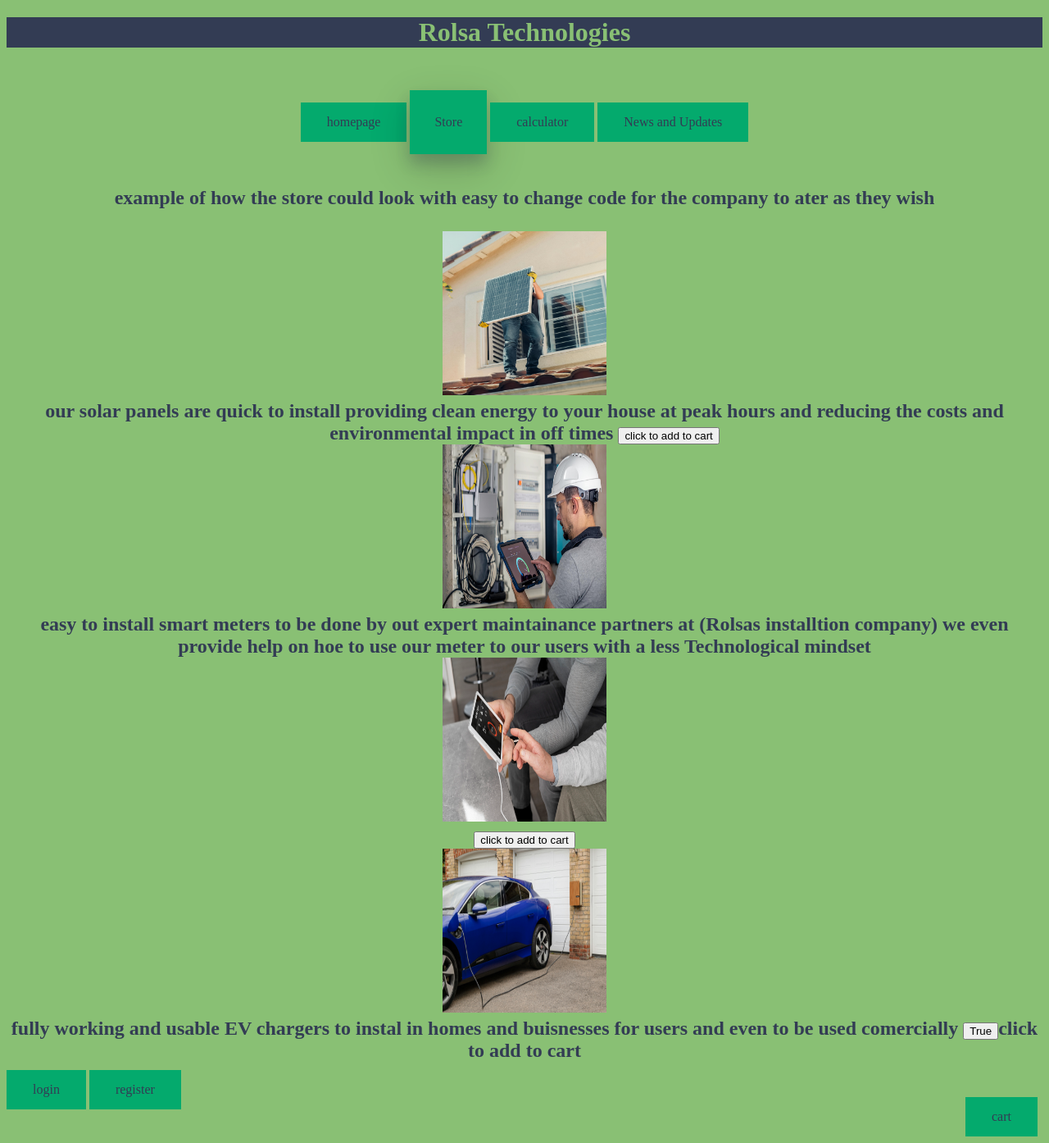
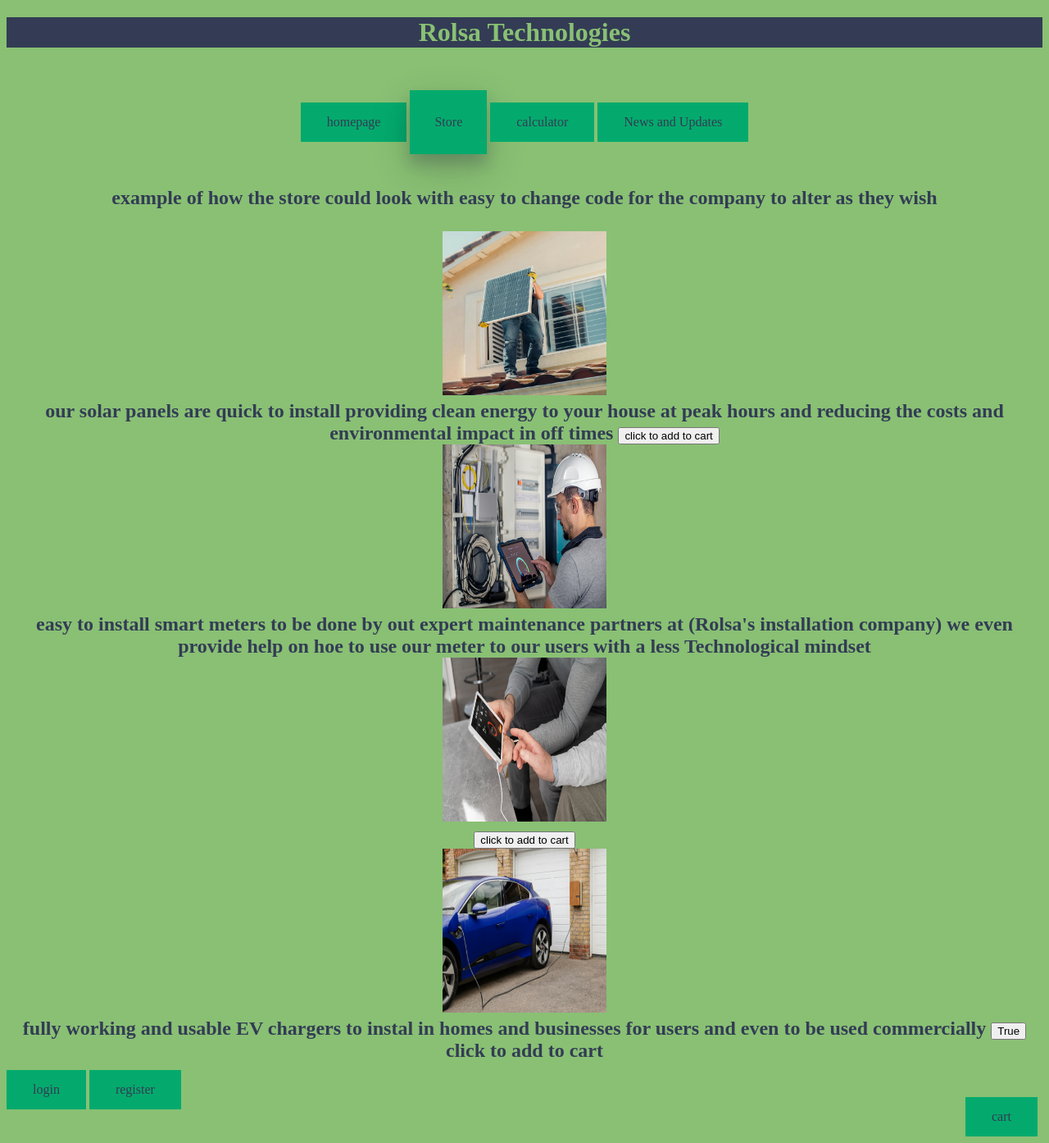
Before and after one commit to examaccount2/exam-proper, a Flask app: page /store in a window 1280 px wide. Shown: the whole page at 82% size. Run offline with Flask 3, Linux system fonts and the light colour scheme.

Commit message:
spell check

```diff
--- a/app.py
+++ b/app.py
@@ -10,10 +10,10 @@ app = Flask(__name__)
 
 @app.route('/')
 def first_page():
-   hpinfo = homepageinforamtion()
+   hpinfo = homepageinformation()
    return render_template('index.html', hpinfo = hpinfo)
 
-# rerenders the first page if the user relinks back to it
+# rerenders the first page if the user re-links back to it
 @app.route('/index')
 def back_to_start():
    return render_template('index.html')
@@ -51,7 +51,7 @@ def sign_in():
            return render_template('calculator.html')
     return render_template('index.html')
 
-# renders the regester page
+# renders the register page
 @app.route('/register', methods = ['GET', 'POST'])
 def Register():
     if request.method == 'POST':
@@ -73,7 +73,7 @@ def Register():
             return render_template('index.html')
     return render_template('register.html')
 
-# renders the calulator
+# renders the calculator
 @app.route('/calculator', methods = ['GET', 'POST'])
 def calculator():
     if request.method == 'POST':
@@ -198,7 +198,7 @@ def cart_enter(panel,meter,charger):
         tries += 1
 
 # the information for the homepage to work correctly
-def homepageinforamtion():
+def homepageinformation():
         with open(f"news and updates files/companyinformation.txt", 'r') as file:
             content = file.read()
             return content
@@ -208,7 +208,7 @@ def answerfunction(thing1):
     if thing1 < 6000.00:
         return "congratulations, you are below the threshold and are an exceptional at reducing your own emissions"
     elif thing1 > 6000.00 and thing1 < 16000.00:
-        return "not bad, you are doing well and are below average but you can do better, we can direct you to a part of our forum section on good ways of getting rid of emmissions with tiny life changes"
+        return "not bad, you are doing well and are below average but you can do better, we can direct you to a part of our forum section on good ways of getting rid of emissions with tiny life changes"
     elif thing1 > 16000.00 and thing1 < 22000.00:
         return "not terrible but you can do better, here is a link to our store for recommendations for reducing emissions"
     elif thing1 > 22000.00:
--- a/articlechoice.py
+++ b/articlechoice.py
@@ -1,5 +1,5 @@
 import newsrandom as NR
-#imports the newsrandom python file as a usable module similar to using pandas or any other non inbuilt pyhton module
+#imports the newsrandom python file as a usable module similar to using pandas or any other non inbuilt python module
 
 # opens the txt file for the news html to use
 def article():
--- a/login.csv
+++ b/login.csv
@@ -1,2 +1 @@
 name,password,email
-gesar,you,g@g
--- a/templates/cart.html
+++ b/templates/cart.html
@@ -35,7 +35,7 @@
 
             </h2>
 
-            <!-- for the link to the login and regester pages -->
+            <!-- for the link to the login and register pages -->
             <a href="/login" class = "button button2 ">login</a>
             <a href="/register" class = "button button2 ">register</a>
         </body>
--- a/templates/login.html
+++ b/templates/login.html
@@ -27,7 +27,7 @@
         </nav>
 
         <body>
-            <!--  for the login to eork it must take the details added to chek to see if they exist in the csv -->
+            <!--  for the login to work it must take the details added to check to see if they exist in the csv -->
             <form method = "post" action = "{{ url_for('login') }}">
                 <p style="color:rgb(0, 0, 0);">
                 Users Name
--- a/templates/news.html
+++ b/templates/news.html
@@ -36,7 +36,7 @@
 
             </h2>
 
-            <!-- for the link to the login and regester pages -->
+            <!-- for the link to the login and register pages -->
             <a href="/login" class = "button button2 ">login</a>
             <a href="/register" class = "button button2 ">register</a>
         </body>
--- a/templates/register.html
+++ b/templates/register.html
@@ -31,7 +31,7 @@
 
 
             <h2>  register
-                <!--  the resester software so the code can link to the csv correctly and edit it for login to work -->
+                <!--  the register software so the code can link to the csv correctly and edit it for login to work -->
                 <form method = "post" action = "{{ url_for('register') }}">
                     <p style="color:rgb(0, 0, 0);">
                     Users Name
--- a/templates/store.html
+++ b/templates/store.html
@@ -29,8 +29,8 @@
         <body>
 
 
-            <!-- the store software to show the text in white, tyhe image and the button to add to the cart -->
-            <h2> example of how the store could look with easy to change code for the company to ater as they wish
+            <!-- the store software to show the text in white, they image and the button to add to the cart -->
+            <h2> example of how the store could look with easy to change code for the company to alter as they wish
                 <br>
                 <br>
                 <img src="static/panelinstallation.jpg" alt="person installing a solar panel on a roof" width = "200px" height = "200px">
@@ -40,7 +40,7 @@
                 <br>
                 <img src="static/meterbeinginstalled.jpg" alt="person installing a solar panel on a roof" width = "200px" height = "200px">
                 <br>
-                easy to install smart meters to be done by out expert maintainance partners at (Rolsas installtion company)
+                easy to install smart meters to be done by out expert maintenance partners at (Rolsa's installation company)
                 we even provide help on hoe to use our meter to our users with a less Technological mindset
                 <br>
                 <img src="static/meterisuse.jpg" alt="person showing someone how to use the meter" width = "200px" height = "200px">
@@ -48,13 +48,13 @@
                 <button name = "meter_cart" value ="True" type = submit>click to add to cart</button>
                 <br>
                 <img src="static/installedevchargerinuse.jpg" alt="working EV charger" width = "200px" height = "200px"> <br>
-                fully working and usable EV chargers to instal in homes and buisnesses for users and even to be used comercially
+                fully working and usable EV chargers to instal in homes and businesses for users and even to be used commercially
                 <input name = "panel_cart" value ="True" type = button>click to add to cart</input>
-                <!-- the store currantly is unavailable
-                 i planned to have it add to the csv and then output it into the cart html but it currently doesnt work as it is not within my skill set -->
+                <!-- the store currently is unavailable
+                 i planned to have it add to the csv and then output it into the cart html but it currently does not work as it is not within my skill set -->
             </h2>
 
-            <!-- for the link to the login regester and cart pages -->
+            <!-- for the link to the login register and cart pages -->
             <a href="/login" class = "button button2 ">login</a>
             <a href="/register" class = "button button2 ">register</a>
             <a href = "/cart" class="button button2 button3">cart</a>
```
Also changed, not shown: templates/calculator.html (+0 -8 lines), news and updates files/readme.txt.
